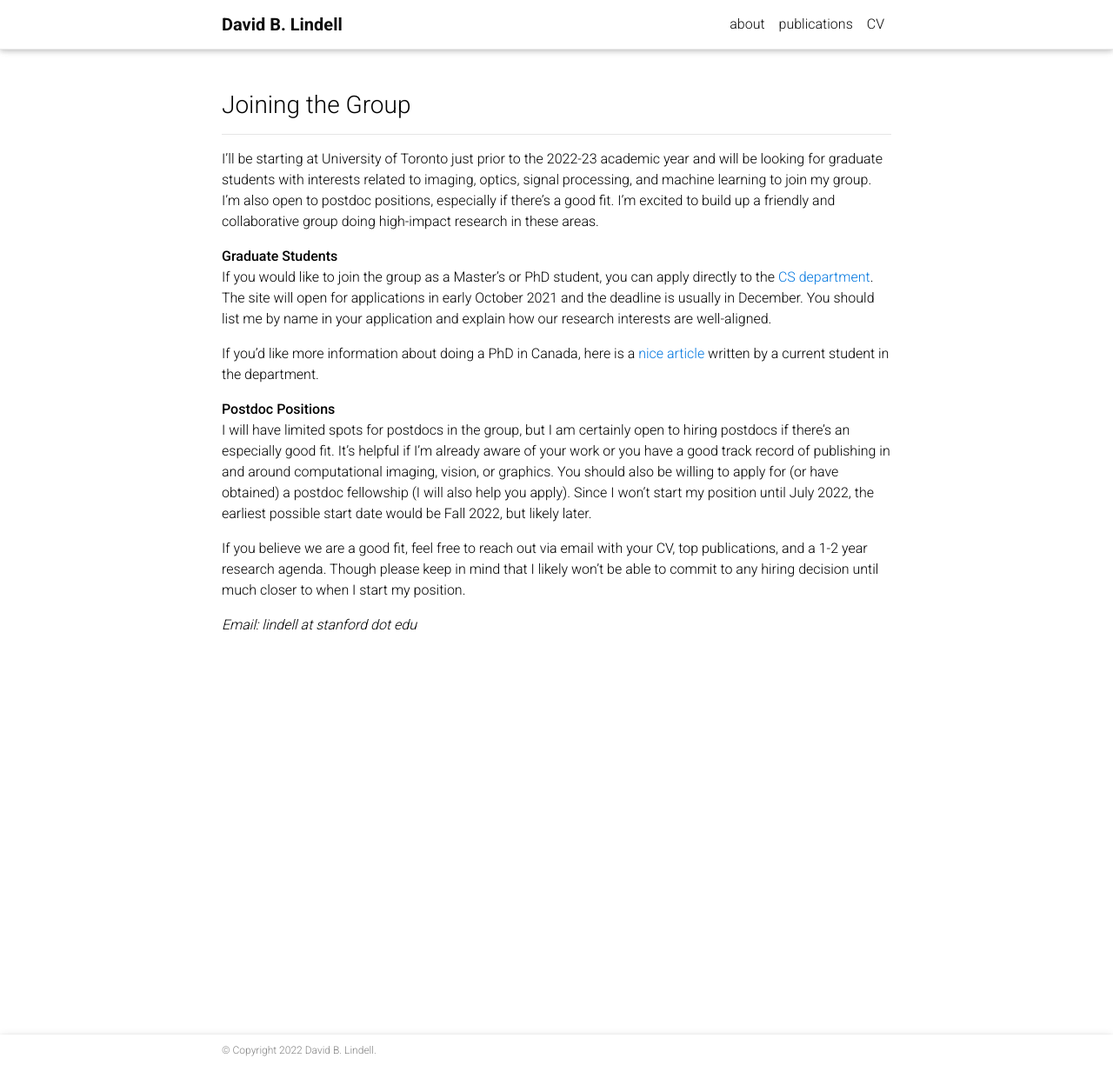
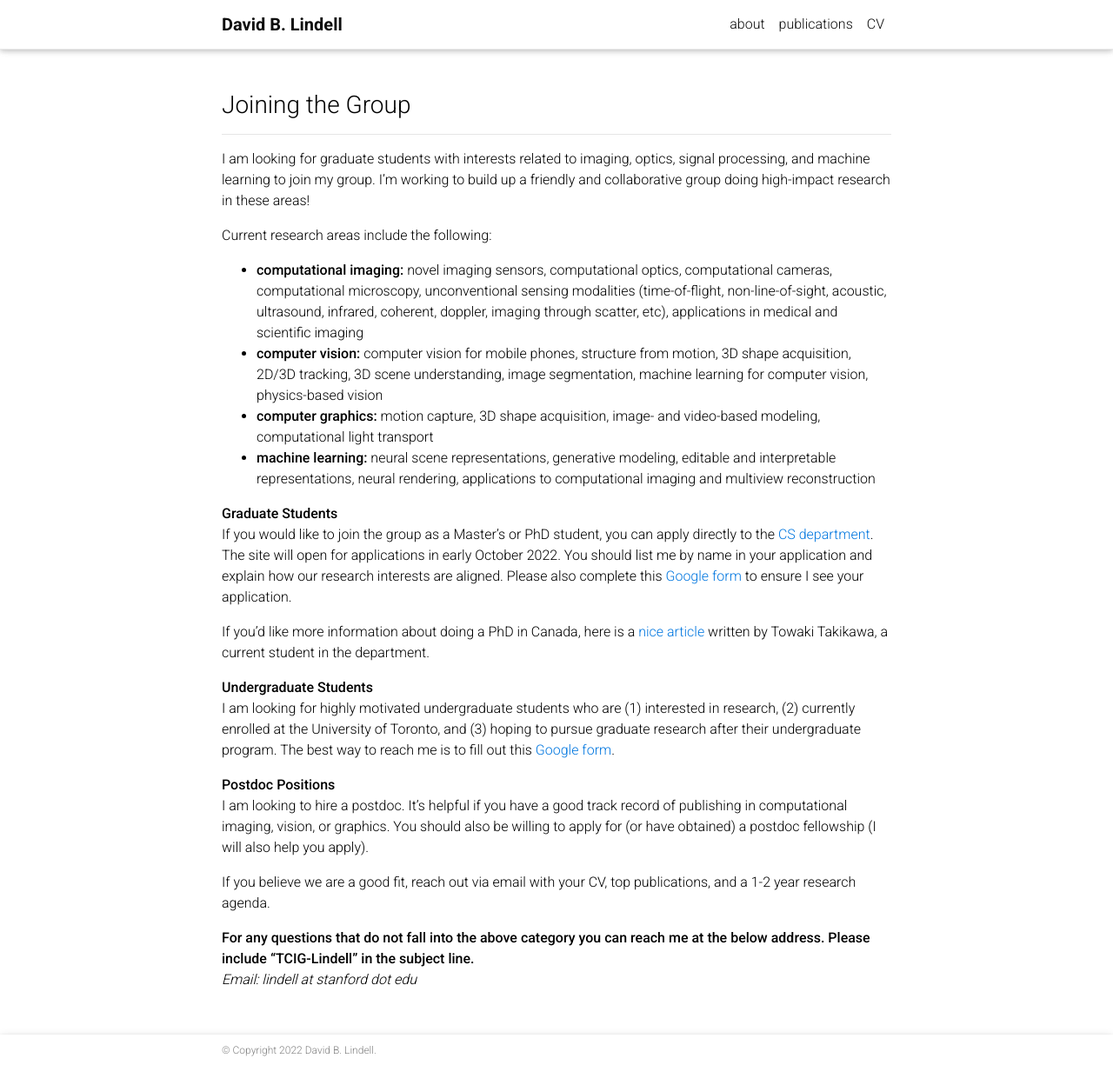
Before and after one commit to davelindell/davelindell.github.io, a Jekyll site: the page built from _pages/joining.md, in a window 1280 px wide and 1225 px high. Shown: the whole window at 87% size. Built offline with Jekyll 4.4.1, drawn with Linux system fonts in a browser that asks for light colours; nearby versions of some CDN libraries; a style sheet for code colours, icons or effects is not loaded.

Commit message:
add joining

```diff
--- a/_pages/joining.md
+++ b/_pages/joining.md
@@ -9,14 +9,26 @@ description: Joining<br><a href="http://computationalimaging.org/">Computational
 ### Joining the Group
 - - -
 
-I'll be starting at University of Toronto just prior to the 2022-23 academic year and will be looking for graduate students with interests related to imaging, optics, signal processing, and machine learning to join my group. I'm also open to postdoc positions, especially if there's a good fit. I'm excited to build up a friendly and collaborative group doing high-impact research in these areas.
+I am looking for graduate students with interests related to imaging, optics, signal processing, and machine learning to join my group. I'm working to build up a friendly and collaborative group doing high-impact research in these areas!
 
-**Graduate Students**<br>If you would like to join the group as a Master's or PhD student, you can apply directly to the [CS department](https://web.cs.toronto.edu/graduate/prospective). The site will open for applications in early October 2021 and the deadline is usually in December. You should list me by name in your application and explain how our research interests are well-aligned.
+Current research areas include the following:
 
-If you'd like more information about doing a PhD in Canada, here is a [nice article](https://yongyuanxi.medium.com/myths-about-graduate-school-in-computer-science-in-canada-eca365370415) written by a current student in the department.
+* **computational imaging:** novel imaging sensors, computational optics, computational cameras, computational microscopy, unconventional sensing modalities (time-of-flight, non-line-of-sight, acoustic, ultrasound, infrared, coherent, doppler, imaging through scatter, etc), applications in medical and scientific imaging
+* **computer vision:** computer vision for mobile phones, structure from motion, 3D shape acquisition, 2D/3D tracking, 3D scene understanding, image segmentation, machine learning for computer vision, physics-based vision
+* **computer graphics:** motion capture, 3D shape acquisition, image- and video-based modeling, computational light transport
+* **machine learning:** neural scene representations, generative modeling, editable and interpretable representations, neural rendering, applications to computational imaging and multiview reconstruction
 
-**Postdoc Positions**<br>I will have limited spots for postdocs in the group, but I am certainly open to hiring postdocs if there's an especially good fit. It's helpful if I'm already aware of your work or you have a good track record of publishing in and around computational imaging, vision, or graphics. You should also be willing to apply for (or have obtained) a postdoc fellowship (I will also help you apply). Since I won't start my position until July 2022, the earliest possible start date would be Fall 2022, but likely later.
 
-If you believe we are a good fit, feel free to reach out via email with your CV, top publications, and a 1-2 year research agenda. Though please keep in mind that I likely won't be able to commit to any hiring decision until much closer to when I start my position.
+**Graduate Students**<br>If you would like to join the group as a Master's or PhD student, you can apply directly to the [CS department](https://web.cs.toronto.edu/graduate/prospective). The site will open for applications in early October 2022. You should list me by name in your application and explain how our research interests are aligned. Please also complete this [Google form](https://forms.gle/HdBYyBAW73QFnSJs6) to ensure I see your application.
 
+If you'd like more information about doing a PhD in Canada, here is a [nice article](https://yongyuanxi.medium.com/myths-about-graduate-school-in-computer-science-in-canada-eca365370415) written by Towaki Takikawa, a current student in the department.
+
+**Undergraduate Students**<br>
+I am looking for highly motivated undergraduate students who are (1) interested in research, (2) currently enrolled at the University of Toronto, and (3) hoping to pursue graduate research after their undergraduate program. The best way to reach me is to fill out this [Google form](https://forms.gle/HdBYyBAW73QFnSJs6).
+
+**Postdoc Positions**<br>I am looking to hire a postdoc. It's helpful if you have a good track record of publishing in computational imaging, vision, or graphics. You should also be willing to apply for (or have obtained) a postdoc fellowship (I will also help you apply).
+
+If you believe we are a good fit, reach out via email with your CV, top publications, and a 1-2 year research agenda.
+
+**For any questions that do not fall into the above category you can reach me at the below address. Please include "TCIG-Lindell" in the subject line.**<br>
 *Email: lindell at stanford dot edu*
```
Also changed, not shown: _pages/about.md (+1 -3 lines).
